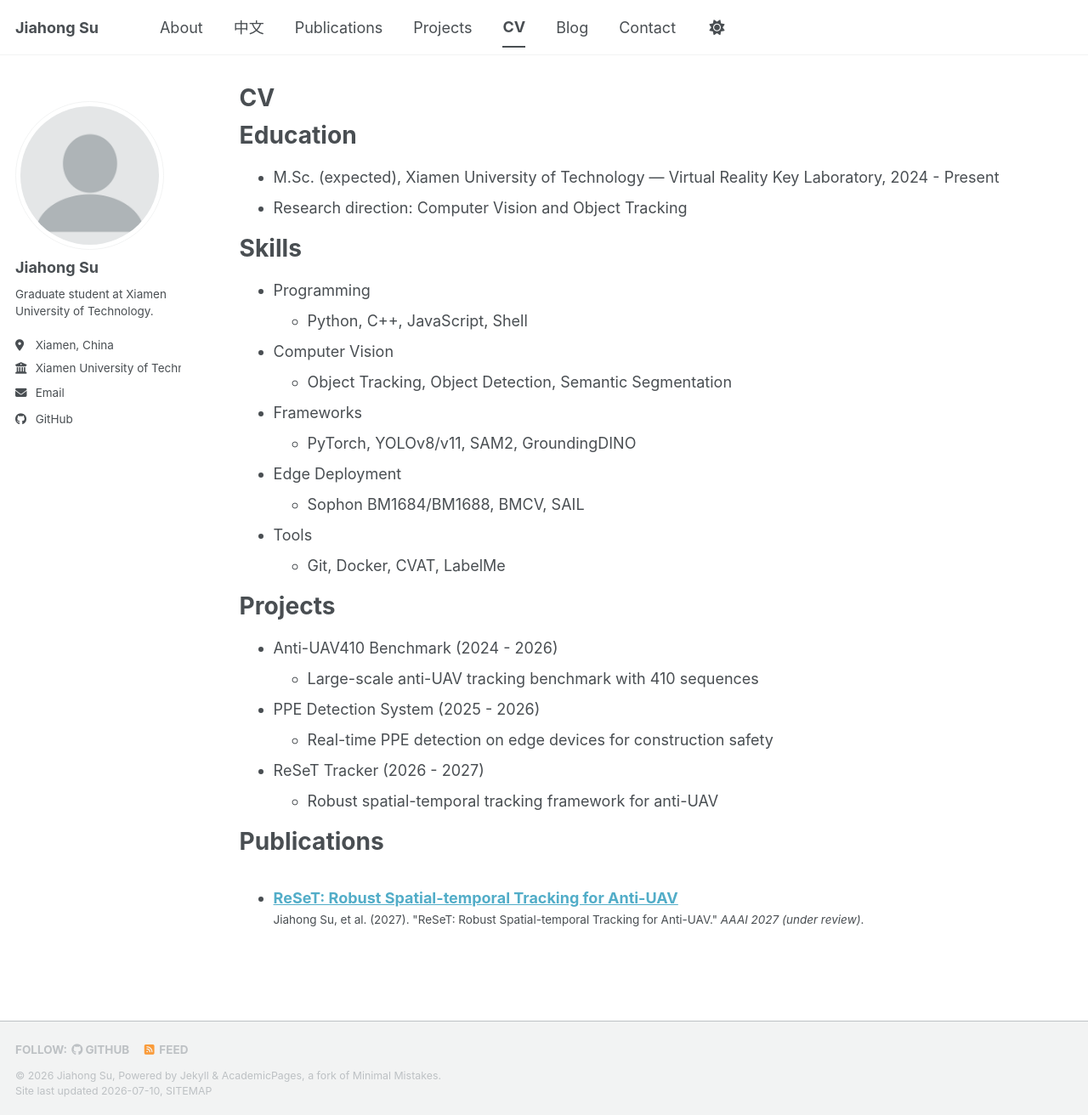
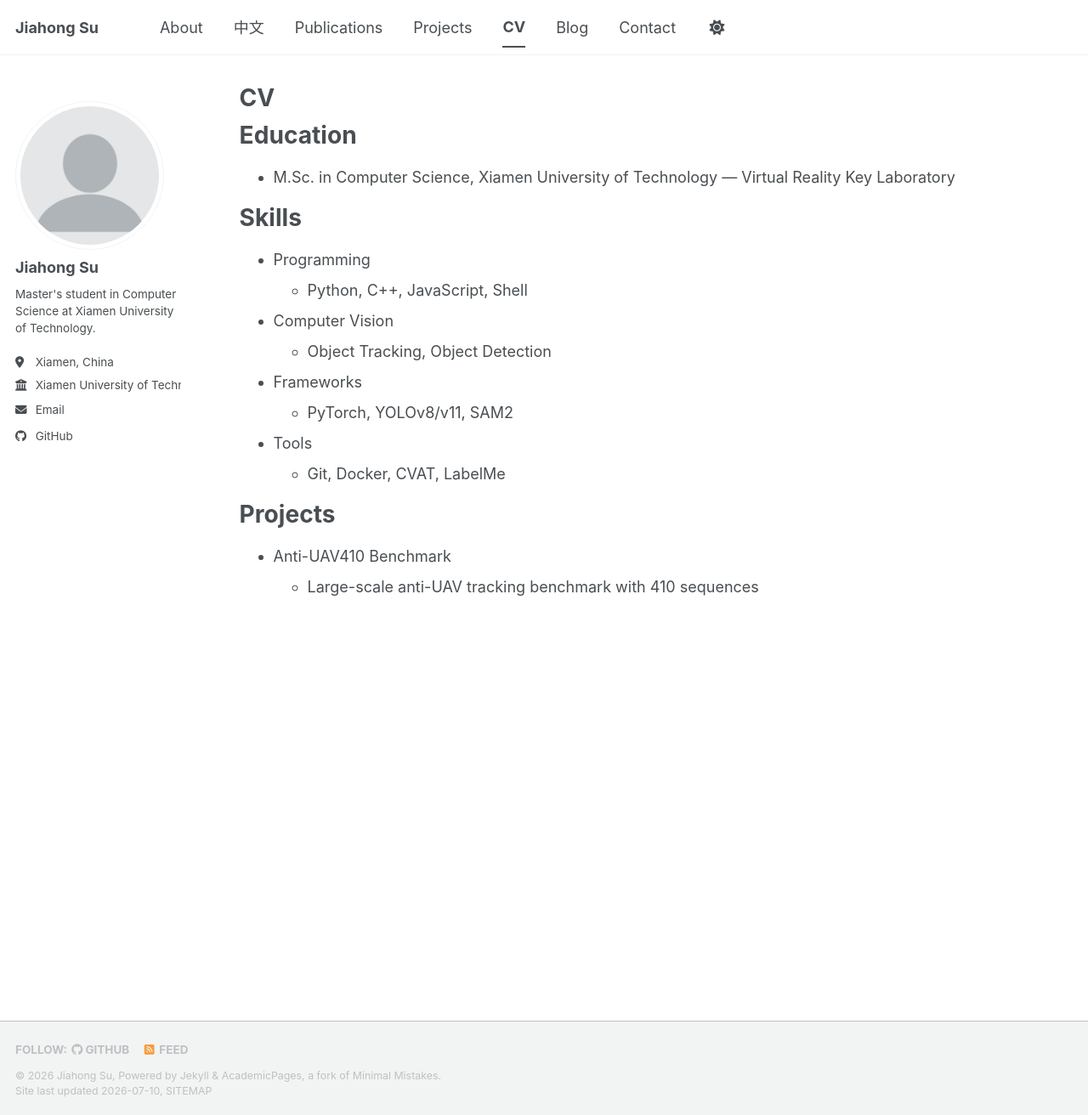
Before and after one commit to KyrieIrving-2/KyrieIrving-2.github.io, a Jekyll site: the page built from _pages/cv.md, in a window 1280 px wide and 1312 px high. Shown: the whole window at 85% size. Built offline with Jekyll 4.4.1, drawn with Linux system fonts in a browser that asks for light colours; a style sheet for code colours, icons or effects is not loaded.

Commit message:
content: simplify site - remove unpublished ReSeT, PPE, BM1684; fix to Xiamen University of Technology CS Master's

```diff
--- a/_config.yml
+++ b/_config.yml
@@ -12,7 +12,7 @@ site_theme               : "default" # The available themes options are "default
 title                    : "Jiahong Su"
 title_separator          : "-"
 name                     : &name "Jiahong Su"
-description              : &description "Graduate student at Xiamen University of Technology, Virtual Reality Key Laboratory. Research interests: Computer Vision, Object Tracking."
+description              : &description "Master's student in Computer Science at Xiamen University of Technology, Virtual Reality Key Laboratory."
 url                      : https://kyrieirving-2.github.io
 baseurl                  : ""
 repository               : "KyrieIrving-2/KyrieIrving-2.github.io"
@@ -25,7 +25,7 @@ author:
   avatar           : "profile.png"
   name             : "Jiahong Su"
   pronouns         :
-  bio              : "Graduate student at Xiamen University of Technology."
+  bio              : "Master's student in Computer Science at Xiamen University of Technology."
   location         : "Xiamen, China"
   employer         : "Xiamen University of Technology"
   uri              :
--- a/_pages/about-zh.md
+++ b/_pages/about-zh.md
@@ -10,20 +10,13 @@ header:
 
 ## 个人简介
 
-苏家弘，厦门理工学院虚拟现实重点实验室研究生。研究方向为计算机视觉，尤其专注于反无人机场景下的目标跟踪。目前正在研究复杂背景下小目标的鲁棒时空跟踪方法。
+苏家弘，厦门理工学院计算机硕士，虚拟现实重点实验室成员。研究方向为计算机视觉，尤其专注于反无人机场景下的目标跟踪。
 
 ## 研究方向
 
-- **计算机视觉**：目标跟踪、目标检测、语义分割
+- **计算机视觉**：目标跟踪、目标检测
 - **反无人机跟踪**：复杂背景下的小目标跟踪
-- **安全检测**：个人防护装备（PPE）检测与合规监控
-- **边缘计算**：模型在嵌入式设备（BM1684/BM1688）上的部署
 
 ## 教育背景
 
-- 硕士（在读），厦门理工学院 — 虚拟现实重点实验室
-- 研究方向：计算机视觉与目标跟踪
-
-## 最新动态
-
-- **2027年**：论文"ReSeT: Robust Spatial-temporal Tracking for Anti-UAV"投稿至 AAAI 2027
+- 计算机硕士，厦门理工学院 — 虚拟现实重点实验室
--- a/_pages/about.md
+++ b/_pages/about.md
@@ -10,20 +10,13 @@ header:
 
 ## Biography
 
-Jiahong Su (苏家弘) is a graduate student at Xiamen University of Technology, affiliated with the Virtual Reality Key Laboratory. His research focuses on computer vision, particularly object tracking in anti-UAV scenarios. He is currently working on robust spatial-temporal tracking methods for small targets under complex backgrounds.
+Jiahong Su (苏家弘) is a Master's student in Computer Science at Xiamen University of Technology, affiliated with the Virtual Reality Key Laboratory. His research focuses on computer vision, particularly object tracking in anti-UAV scenarios.
 
 ## Research Interests
 
-- **Computer Vision**: Object tracking, object detection, semantic segmentation
+- **Computer Vision**: Object tracking, object detection
 - **Anti-UAV Tracking**: Small target tracking under complex backgrounds
-- **Safety Detection**: Personal protective equipment (PPE) detection and compliance monitoring
-- **Edge Computing**: Model deployment on embedded devices (BM1684/BM1688)
 
 ## Education
 
-- M.Sc. (expected), Xiamen University of Technology — Virtual Reality Key Laboratory
-- Research direction: Computer Vision and Object Tracking
-
-## News
-
-- **2027**: Paper "ReSeT: Robust Spatial-temporal Tracking for Anti-UAV" submitted to AAAI 2027
+- M.Sc. in Computer Science, Xiamen University of Technology — Virtual Reality Key Laboratory
--- a/_pages/cv.md
+++ b/_pages/cv.md
@@ -11,33 +11,20 @@ redirect_from:
 
 Education
 ======
-* M.Sc. (expected), Xiamen University of Technology — Virtual Reality Key Laboratory, 2024 - Present
-* Research direction: Computer Vision and Object Tracking
+* M.Sc. in Computer Science, Xiamen University of Technology — Virtual Reality Key Laboratory
 
 Skills
 ======
 * Programming
   * Python, C++, JavaScript, Shell
 * Computer Vision
-  * Object Tracking, Object Detection, Semantic Segmentation
+  * Object Tracking, Object Detection
 * Frameworks
-  * PyTorch, YOLOv8/v11, SAM2, GroundingDINO
-* Edge Deployment
-  * Sophon BM1684/BM1688, BMCV, SAIL
+  * PyTorch, YOLOv8/v11, SAM2
 * Tools
   * Git, Docker, CVAT, LabelMe
 
 Projects
 ======
-* Anti-UAV410 Benchmark (2024 - 2026)
+* Anti-UAV410 Benchmark
   * Large-scale anti-UAV tracking benchmark with 410 sequences
-* PPE Detection System (2025 - 2026)
-  * Real-time PPE detection on edge devices for construction safety
-* ReSeT Tracker (2026 - 2027)
-  * Robust spatial-temporal tracking framework for anti-UAV
-
-Publications
-======
-  <ul>{% for post in site.publications reversed %}
-    {% include archive-single-cv.html %}
-  {% endfor %}</ul>
--- a/_publications/2027-01-01-reset.md
+++ /dev/null
@@ -1,13 +0,0 @@
----
-title: "ReSeT: Robust Spatial-temporal Tracking for Anti-UAV"
-collection: publications
-category: conferences
-permalink: /publication/2027-reset-anti-uav
-excerpt: 'A robust spatial-temporal tracking framework for small UAV targets under complex backgrounds.'
-date: 2027-01-01
-venue: 'AAAI 2027 (under review)'
-paperurl: ''
-citation: 'Jiahong Su, et al. (2027). "ReSeT: Robust Spatial-temporal Tracking for Anti-UAV." <i>AAAI 2027 (under review)</i>.'
----
-
-ReSeT is a robust spatial-temporal tracking framework designed for anti-UAV scenarios. It addresses the challenges of small target tracking under complex backgrounds through a novel spatial-temporal regularization mechanism.
```
Also changed, not shown: _portfolio/ppe-detection.md (deleted, +0 -16 lines), _portfolio/reset-tracker.md (deleted, +0 -15 lines).
